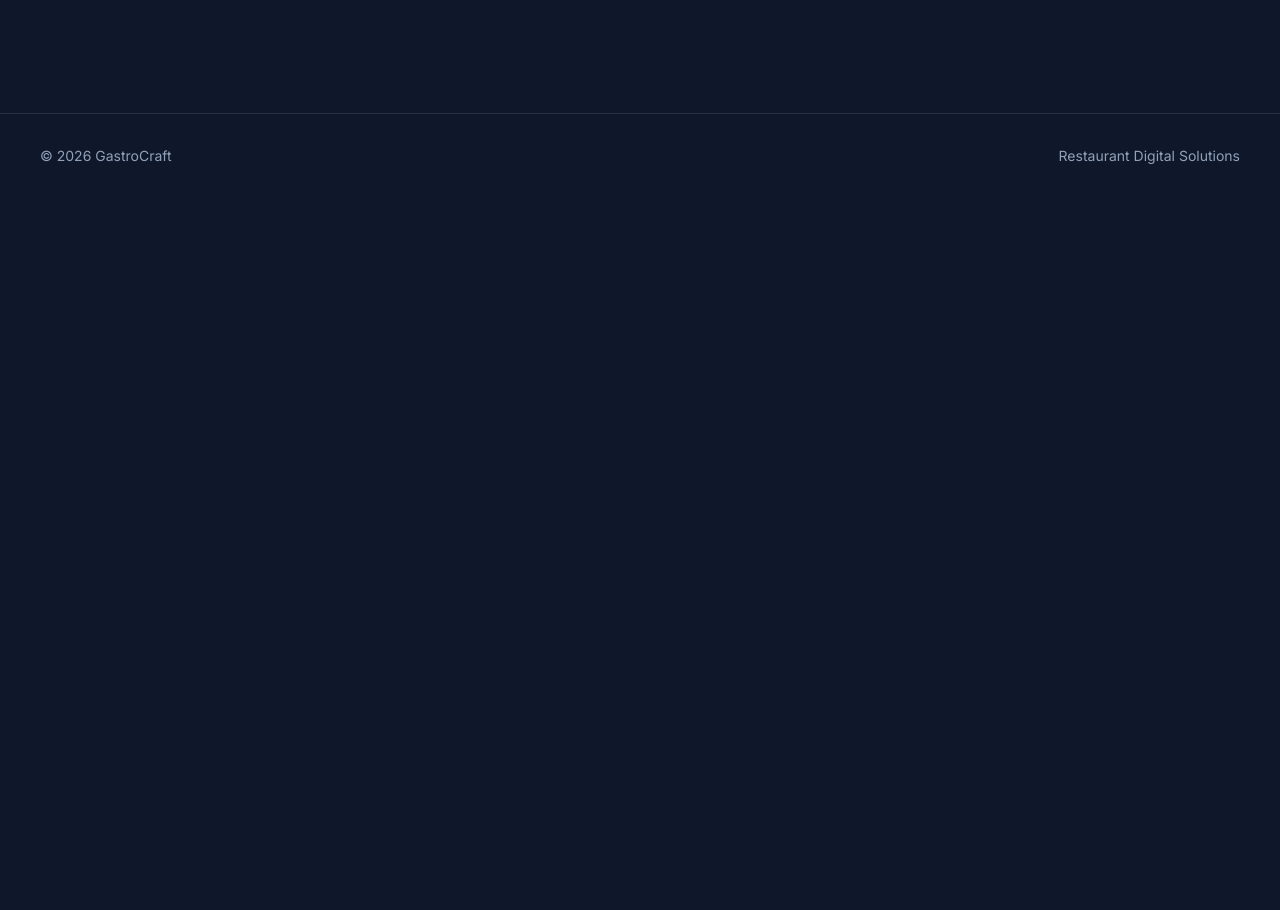
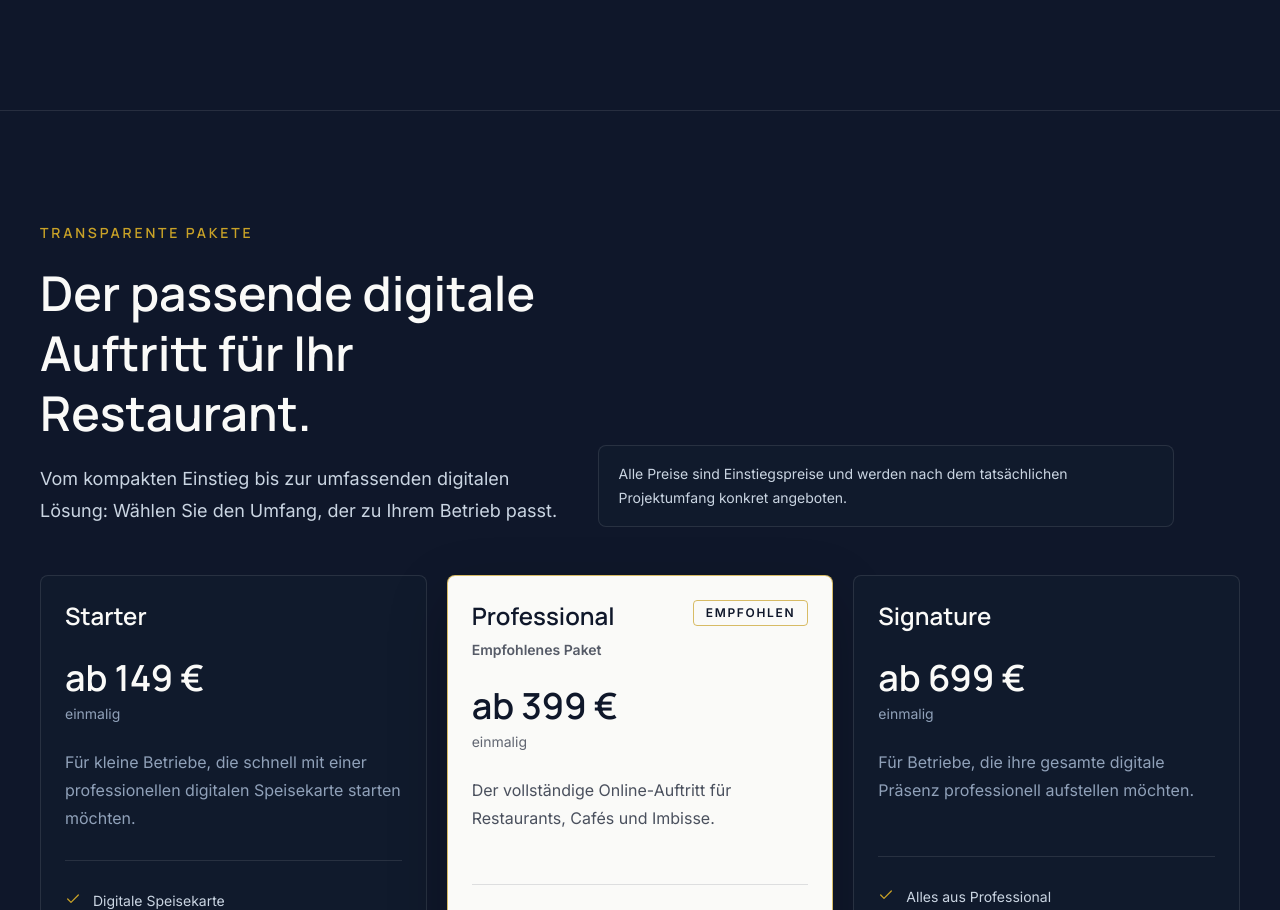
Before and after one commit to parvladimir/gastrocraft, a Next.js app: page / in a window 1280 px wide. Shown: the part 3637-4547 px from the top of the page. Before the commit the page ends 3835 px from the top, so only its background shows below. Built offline with nearby package versions, Linux system fonts and the light colour scheme.

Commit message:
feat: add premium packages section

```diff
--- a/app/page.tsx
+++ b/app/page.tsx
@@ -1,4 +1,5 @@
 import { HeroSection } from "@/components/sections/hero-section";
+import { PackagesSection } from "@/components/sections/packages-section";
 import { ReferencesSection } from "@/components/sections/references-section";
 import { SolutionsSection } from "@/components/sections/solutions-section";
 
@@ -9,7 +10,7 @@ export default function Home() {
       <SolutionsSection />
       <section id="services" aria-label="Leistungen" className="h-px" />
       <ReferencesSection />
-      <section id="packages" aria-label="Pakete" className="h-px" />
+      <PackagesSection />
       <section id="about" aria-label="Über uns" className="h-px" />
       <section id="contact" aria-label="Kontakt" className="h-px" />
     </>
--- /dev/null
+++ b/components/sections/packages-section.tsx
@@ -0,0 +1,205 @@
+import { Check } from "lucide-react";
+import { Container } from "@/components/layout/container";
+import { Button } from "@/components/ui/button";
+import {
+  monthlySupport,
+  servicePackages,
+  type ServicePackage
+} from "@/data/service-packages";
+
+export function PackagesSection() {
+  return (
+    <section
+      id="packages"
+      className="scroll-mt-20 border-t border-white/10 py-20 sm:py-24 lg:py-28"
+      aria-labelledby="packages-heading"
+    >
+      <Container>
+        <div className="grid gap-8 lg:grid-cols-[0.9fr_1.1fr] lg:items-end">
+          <div className="max-w-3xl">
+            <p className="font-heading text-xs font-semibold uppercase tracking-[0.2em] text-premium-gold sm:text-sm">
+              Transparente Pakete
+            </p>
+            <h2
+              id="packages-heading"
+              className="mt-5 font-heading text-3xl font-semibold leading-tight text-warm-white sm:text-5xl"
+            >
+              Der passende digitale Auftritt für Ihr Restaurant.
+            </h2>
+            <p className="mt-5 max-w-2xl text-base leading-8 text-slate-300 sm:text-lg">
+              Vom kompakten Einstieg bis zur umfassenden digitalen Lösung:
+              Wählen Sie den Umfang, der zu Ihrem Betrieb passt.
+            </p>
+          </div>
+
+          <p className="max-w-xl rounded-lg border border-white/10 bg-[#101a2c] px-5 py-4 text-sm leading-6 text-slate-300">
+            Alle Preise sind Einstiegspreise und werden nach dem tatsächlichen
+            Projektumfang konkret angeboten.
+          </p>
+        </div>
+
+        <div className="mt-12 grid items-stretch gap-5 md:grid-cols-2 lg:grid-cols-3">
+          {servicePackages.map((servicePackage) => (
+            <PackageCard key={servicePackage.id} servicePackage={servicePackage} />
+          ))}
+        </div>
+
+        <SupportBlock />
+
+        <div className="mt-12 max-w-3xl border-l border-premium-gold/50 pl-5">
+          <p className="font-heading text-xl font-semibold leading-8 text-warm-white sm:text-2xl">
+            Sie wissen noch nicht, welches Paket passt?
+            <span className="block text-premium-gold">
+              Wir empfehlen Ihnen kostenlos die passende Lösung.
+            </span>
+          </p>
+        </div>
+      </Container>
+    </section>
+  );
+}
+
+function PackageCard({
+  servicePackage
+}: {
+  servicePackage: ServicePackage;
+}) {
+  const variant = servicePackage.featured ? "primary" : "secondary";
+
+  return (
+    <article
+      className={`group flex h-full min-h-[39rem] flex-col rounded-lg border p-6 transition-[border-color,transform,box-shadow] duration-200 motion-safe:hover:-translate-y-1 ${
+        servicePackage.featured
+          ? "border-premium-gold/70 bg-warm-white text-midnight shadow-[0_22px_60px_rgba(0,0,0,0.24)]"
+          : "border-white/10 bg-[#101a2c] text-warm-white hover:border-premium-gold/45"
+      }`}
+      aria-label={
+        servicePackage.featured
+          ? `${servicePackage.name}, empfohlenes Paket`
+          : servicePackage.name
+      }
+    >
+      <div className="flex items-start justify-between gap-4">
+        <div>
+          <h3 className="font-heading text-2xl font-semibold leading-8">
+            {servicePackage.name}
+          </h3>
+          {servicePackage.featured ? (
+            <p className="mt-2 text-sm font-semibold text-midnight/70">
+              Empfohlenes Paket
+            </p>
+          ) : null}
+        </div>
+        {servicePackage.badge ? (
+          <span className="rounded border border-premium-gold/70 px-3 py-1 text-xs font-semibold uppercase tracking-[0.14em] text-midnight">
+            {servicePackage.badge}
+          </span>
+        ) : null}
+      </div>
+
+      <div className="mt-7">
+        <p className="font-heading text-4xl font-semibold leading-none">
+          {servicePackage.price}
+        </p>
+        <p
+          className={`mt-2 text-sm ${
+            servicePackage.featured ? "text-midnight/65" : "text-slate-400"
+          }`}
+        >
+          {servicePackage.suffix}
+        </p>
+      </div>
+
+      <p
+        className={`mt-6 min-h-20 text-base leading-7 ${
+          servicePackage.featured ? "text-midnight/75" : "text-slate-400"
+        }`}
+      >
+        {servicePackage.description}
+      </p>
+
+      <div
+        className={`my-7 h-px w-full ${
+          servicePackage.featured ? "bg-midnight/12" : "bg-white/10"
+        }`}
+      />
+
+      <ul className="grid gap-3">
+        {servicePackage.features.map((feature) => (
+          <li key={feature} className="flex gap-3 text-sm leading-6">
+            <Check
+              aria-hidden="true"
+              className="mt-0.5 h-4 w-4 shrink-0 text-premium-gold"
+              strokeWidth={1.9}
+            />
+            <span
+              className={
+                servicePackage.featured ? "text-midnight/75" : "text-slate-300"
+              }
+            >
+              {feature}
+            </span>
+          </li>
+        ))}
+      </ul>
+
+      <div className="mt-auto pt-8">
+        <Button
+          href={servicePackage.ctaHref}
+          variant={variant}
+          className="w-full"
+        >
+          {servicePackage.ctaLabel}
+        </Button>
+      </div>
+    </article>
+  );
+}
+
+function SupportBlock() {
+  return (
+    <article className="mt-6 rounded-lg border border-premium-gold/35 bg-[#101a2c] p-6 sm:p-7 lg:p-8">
+      <div className="grid gap-8 lg:grid-cols-[0.85fr_1.15fr] lg:items-start">
+        <div>
+          <p className="font-heading text-xs font-semibold uppercase tracking-[0.2em] text-premium-gold">
+            Monatliche Unterstützung
+          </p>
+          <h3 className="mt-4 font-heading text-3xl font-semibold leading-tight text-warm-white">
+            {monthlySupport.title}
+          </h3>
+          <p className="mt-4 font-heading text-3xl font-semibold text-premium-gold">
+            {monthlySupport.price}
+          </p>
+          <p className="mt-5 max-w-xl text-base leading-7 text-slate-300">
+            {monthlySupport.description}
+          </p>
+          <p className="mt-4 text-sm text-slate-400">{monthlySupport.note}</p>
+        </div>
+
+        <div className="flex h-full flex-col">
+          <ul className="grid gap-3 sm:grid-cols-2">
+            {monthlySupport.features.map((feature) => (
+              <li key={feature} className="flex gap-3 text-sm leading-6 text-slate-300">
+                <Check
+                  aria-hidden="true"
+                  className="mt-0.5 h-4 w-4 shrink-0 text-premium-gold"
+                  strokeWidth={1.9}
+                />
+                <span>{feature}</span>
+              </li>
+            ))}
+          </ul>
+          <div className="mt-8 lg:mt-auto">
+            <Button
+              href={monthlySupport.ctaHref}
+              variant="secondary"
+              className="w-full sm:w-auto"
+            >
+              {monthlySupport.ctaLabel}
+            </Button>
+          </div>
+        </div>
+      </div>
+    </article>
+  );
+}
--- /dev/null
+++ b/data/service-packages.ts
@@ -0,0 +1,93 @@
+export type ServicePackage = {
+  badge?: string;
+  ctaHref: string;
+  ctaLabel: string;
+  description: string;
+  featured: boolean;
+  features: string[];
+  id: string;
+  name: string;
+  price: string;
+  suffix: string;
+};
+
+export const servicePackages: ServicePackage[] = [
+  {
+    ctaHref: "#contact",
+    ctaLabel: "Starter anfragen",
+    description:
+      "Für kleine Betriebe, die schnell mit einer professionellen digitalen Speisekarte starten möchten.",
+    featured: false,
+    features: [
+      "Digitale Speisekarte",
+      "QR-Code für Tische und Flyer",
+      "Öffnungszeiten und Kontaktdaten",
+      "Telefon- und Routen-Button",
+      "Mobile Optimierung"
+    ],
+    id: "starter",
+    name: "Starter",
+    price: "ab 149 €",
+    suffix: "einmalig"
+  },
+  {
+    badge: "Empfohlen",
+    ctaHref: "#contact",
+    ctaLabel: "Kostenlose Demo anfragen",
+    description:
+      "Der vollständige Online-Auftritt für Restaurants, Cafés und Imbisse.",
+    featured: true,
+    features: [
+      "Moderne Restaurant-Website",
+      "Digitale Speisekarte",
+      "Bildergalerie",
+      "Google Maps",
+      "WhatsApp-Integration",
+      "Kontakt- oder Reservierungsformular",
+      "Basis-SEO",
+      "Mobile Optimierung"
+    ],
+    id: "professional",
+    name: "Professional",
+    price: "ab 399 €",
+    suffix: "einmalig"
+  },
+  {
+    ctaHref: "#contact",
+    ctaLabel: "Signature anfragen",
+    description:
+      "Für Betriebe, die ihre gesamte digitale Präsenz professionell aufstellen möchten.",
+    featured: false,
+    features: [
+      "Alles aus Professional",
+      "Google Business Optimierung",
+      "Erweiterte lokale SEO",
+      "Mehrsprachige Inhalte",
+      "Aktionen und Angebotsbereiche",
+      "Individuelle Designanpassung",
+      "30 Tage technische Betreuung"
+    ],
+    id: "signature",
+    name: "Signature",
+    price: "ab 699 €",
+    suffix: "einmalig"
+  }
+];
+
+export const monthlySupport = {
+  ctaHref: "#contact",
+  ctaLabel: "Betreuung anfragen",
+  description:
+    "Wir halten Ihre Website, Speisekarte und wichtigen Informationen dauerhaft aktuell.",
+  features: [
+    "Preise und Speisekarte aktualisieren",
+    "Öffnungszeiten ändern",
+    "Bilder und Texte austauschen",
+    "Aktionen einpflegen",
+    "Technische Kontrolle",
+    "Kleine Google-Business-Anpassungen"
+  ],
+  note: "Monatlich kündbar. Umfang nach Vereinbarung.",
+  price: "ab 49 € / Monat",
+  title: "Laufende Betreuung"
+};
```
